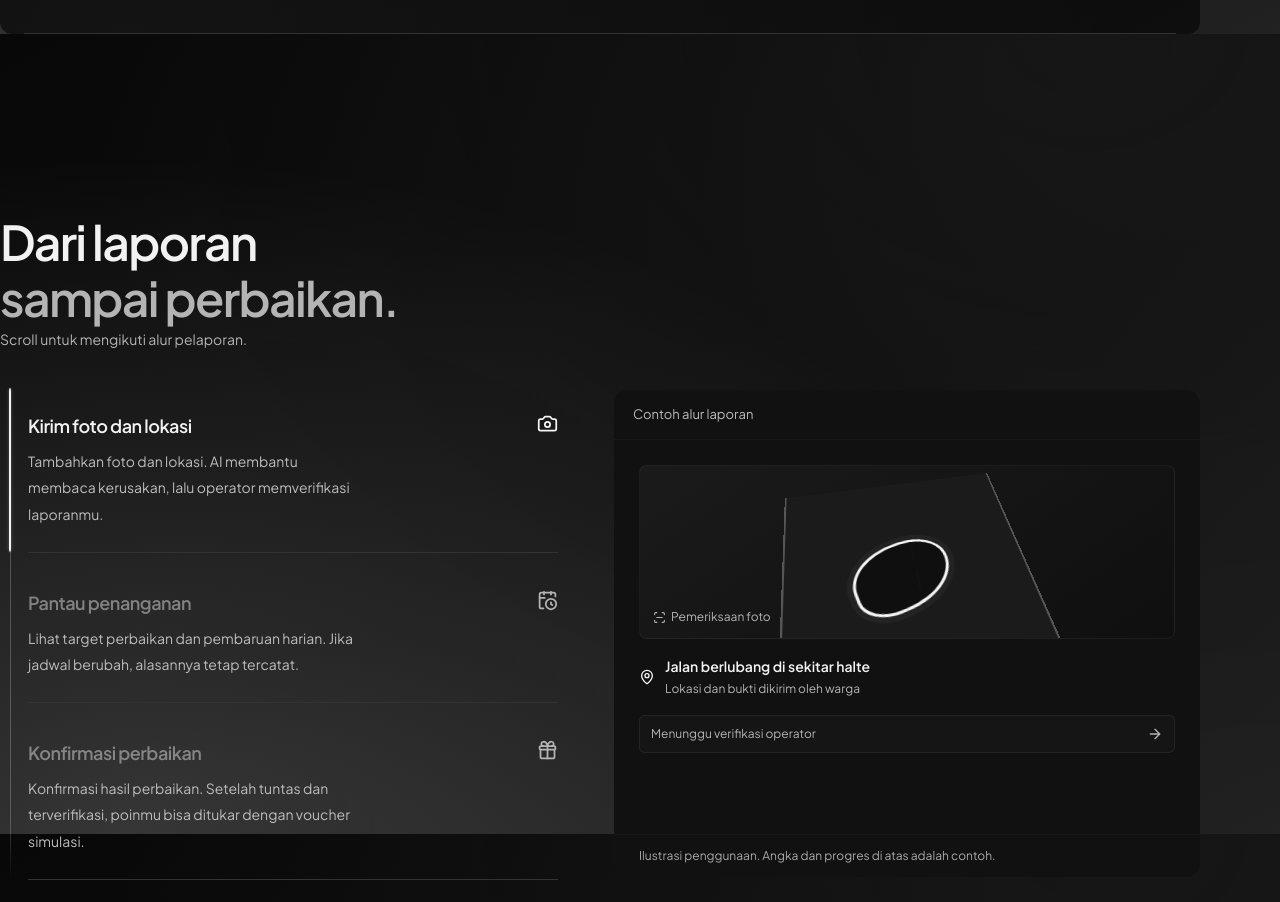
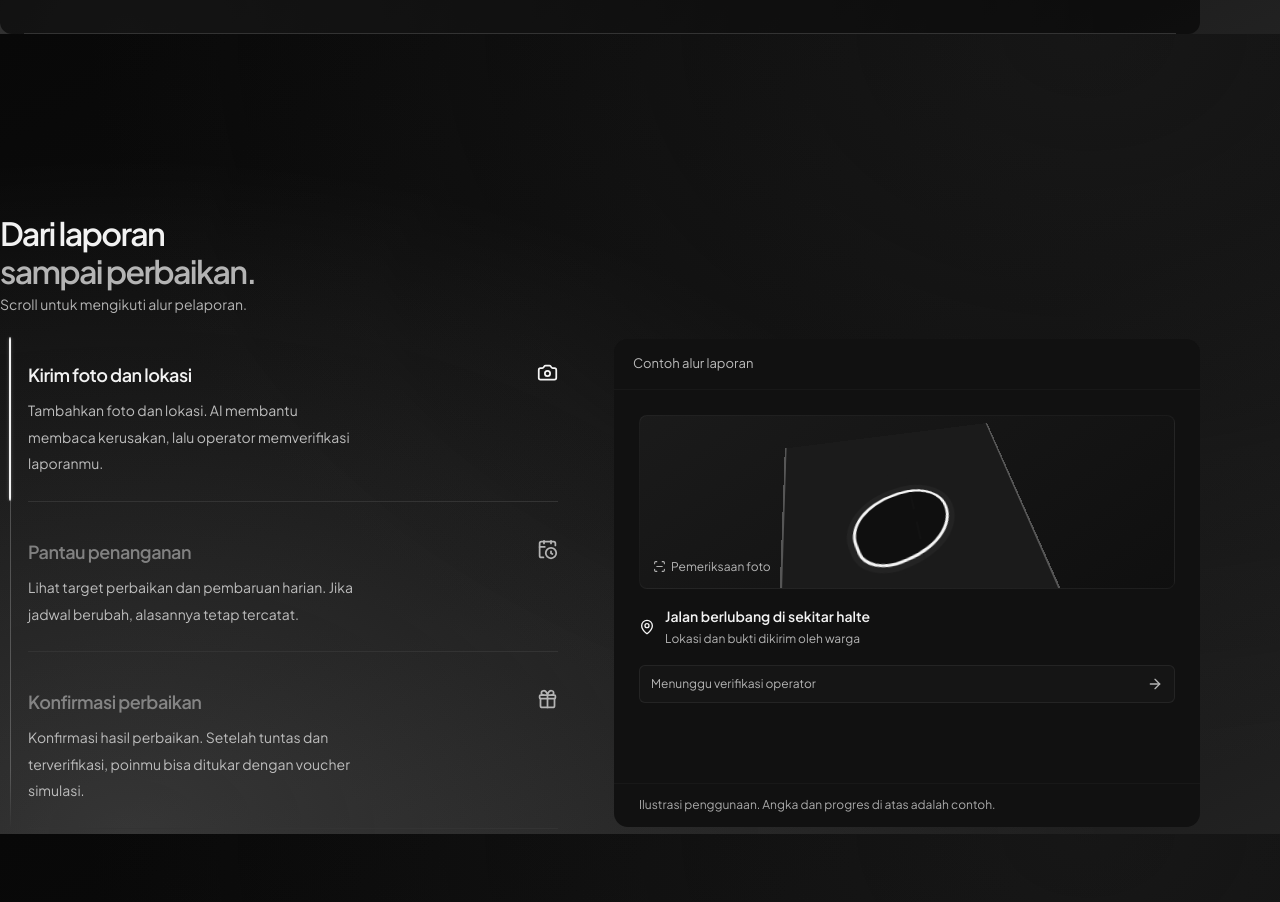
Before and after one commit to annazka/LaporinKUY, a Next.js app: page / in a window 1280 px wide. Shown: the part 1566-2468 px from the top of the page. Built offline with nearby package versions, Linux system fonts and the light colour scheme; no server answers.

Commit message:
Pin the walkthrough heading together with its scroll-driven panels

```diff
--- a/app/landing-editorial.css
+++ b/app/landing-editorial.css
@@ -236,7 +236,9 @@
 
 /* The reporting walkthrough follows document scroll; no wheel interception. */
 .journey-scroll-track.is-scroll-driven{height:calc(var(--journey-height) + var(--journey-distance))}
-.journey-scroll-track.is-scroll-driven>.journey-layout{position:sticky;top:var(--journey-top)}
+.journey-scroll-track.is-scroll-driven>.journey-sticky{position:sticky;top:var(--journey-top)}
+.journey-sticky{display:flow-root}
+@media(min-width:801px) and (max-height:800px){.plain-landing .journey-sticky>.section-heading{margin-bottom:20px}.plain-landing .journey-sticky>.section-heading h2{font-size:32px;line-height:1.2}}
 .journey-panels{display:grid;min-width:0}
 .journey-mobile-description{display:none}
 .journey-navigation{position:relative;min-width:0;padding-left:28px}
--- a/app/page.tsx
+++ b/app/page.tsx
@@ -41,7 +41,7 @@ export default async function Home({searchParams}:{searchParams:Promise<{auth?:s
  <article><h3>Analisis foto otomatis dengan AI</h3><p>Setelah foto diunggah, Gemini membantu mengenali jenis kerusakan, menilai tingkat kerusakan, dan merekomendasikan prioritas penanganan. Hasilnya tetap diverifikasi oleh operator.</p></article>
  <article><h3>Pemantauan status dan progres</h3><div><p>Ikuti status laporan, jadwal perbaikan, dan pembaruan pekerjaan. Jika target berubah, alasan dan riwayat perubahannya tetap bisa kamu lihat.</p><Link className="text-button" href="#laporan">Lihat laporan <ArrowUpRight size={16}/></Link></div></article>
  <article><h3>Dukungan untuk laporan yang sama</h3><p>Laporan untuk kerusakan yang sama digabung menjadi satu kasus. Kontribusi warga tercatat sebagai dukungan agar progres penanganannya bisa dipantau bersama.</p></article></div></section>
- <section id="cara-kerja" className="container section journey-section"><div className="section-heading"><div><h2>Dari laporan<br/><span>sampai perbaikan.</span></h2></div><p>Scroll untuk mengikuti alur pelaporan.</p></div><ReportJourney/></section>
+ <section id="cara-kerja" className="container section journey-section"><ReportJourney heading={<div className="section-heading"><div><h2>Dari laporan<br/><span>sampai perbaikan.</span></h2></div><p>Scroll untuk mengikuti alur pelaporan.</p></div>}/></section>
  <section id="laporan" className="container section latest" aria-labelledby="landing-reports-title"><div className="section-heading"><div><h2 id="landing-reports-title">Laporan jalan rusak<br/><span>di Jakarta.</span></h2></div><AuthLink className="button secondary" next="/reports/new">Buat laporan <ArrowUpRight size={17}/></AuthLink></div>{loadFailed?<Empty title="Laporan belum dapat dimuat." text="Muat ulang halaman untuk mencoba kembali." action={false}/>:<LandingReports reports={list}/>}</section>
  <LandingMap reports={list} failed={loadFailed}/>
  <section id="dampak" className="community-section"><div className="container"><div className="section-heading"><div><h2>Laporan masuk.<br/><span>Perbaikan selesai.</span></h2></div></div>{loadFailed?<p>Data sedang belum tersedia. Muat ulang halaman untuk mencoba kembali.</p>:<div className="community-stats"><div><strong>{list.length.toLocaleString('id-ID')}</strong><p>Laporan masuk</p></div><div><strong>{completed.toLocaleString('id-ID')}</strong><p>Perbaikan terkonfirmasi</p></div><div><strong>{list.reduce((a,r)=>a+r.support_count+1,0).toLocaleString('id-ID')}</strong><p>Kontribusi pelapor</p></div></div>}<small>Angka mengikuti data laporan yang dimuat. Cakupan awal Jakarta.</small></div></section>
--- a/components/report-journey.tsx
+++ b/components/report-journey.tsx
@@ -1,5 +1,5 @@
 "use client";
-import { useEffect, useRef, useState, type CSSProperties } from "react";
+import { useEffect, useRef, useState, type CSSProperties, type ReactNode } from "react";
 import {
   Camera,
   CalendarClock,
@@ -29,7 +29,7 @@ const steps = [
     text: "Konfirmasi hasil perbaikan. Setelah tuntas dan terverifikasi, poinmu bisa ditukar dengan voucher simulasi.",
   },
 ];
-export function ReportJourney() {
+export function ReportJourney({heading}: {heading: ReactNode}) {
   const [active, setActive] = useState(0), [progress, setProgress] = useState(0);
   const scrollbar = useRef<HTMLDivElement>(null);
   const drag = useRef<{pointer: number; offset: number} | null>(null);
@@ -102,7 +102,9 @@ export function ReportJourney() {
   }
   return (
     <div ref={track} className={`journey-scroll-track${scrollLayout.pinned ? " is-scroll-driven" : ""}`} style={{"--journey-height": `${scrollLayout.height}px`, "--journey-top": `${scrollLayout.top}px`, "--journey-distance": `${scrollLayout.distance}px`} as CSSProperties}>
-    <div ref={layout} className="journey-layout">
+    <div ref={layout} className="journey-sticky">
+    {heading}
+    <div className="journey-layout">
       <div className="journey-navigation">
       <div ref={scrollbar} className="journey-scrollbar" role="scrollbar" tabIndex={0} aria-label="Posisi Cara kerja" aria-orientation="vertical" aria-controls="journey-preview" aria-valuemin={0} aria-valuemax={100} aria-valuenow={Math.round(progress * 100)} aria-valuetext={`${Math.round(progress * 100)} persen, ${steps[active].title}`}
         onPointerDown={event => {
@@ -284,6 +286,6 @@ export function ReportJourney() {
           Ilustrasi penggunaan. Angka dan progres di atas adalah contoh.
         </div>
       </div>
-    </div></div>
+    </div></div></div>
   );
 }
```
Also changed, not shown: 1 other file (tests, documents, lock files or other folders).
